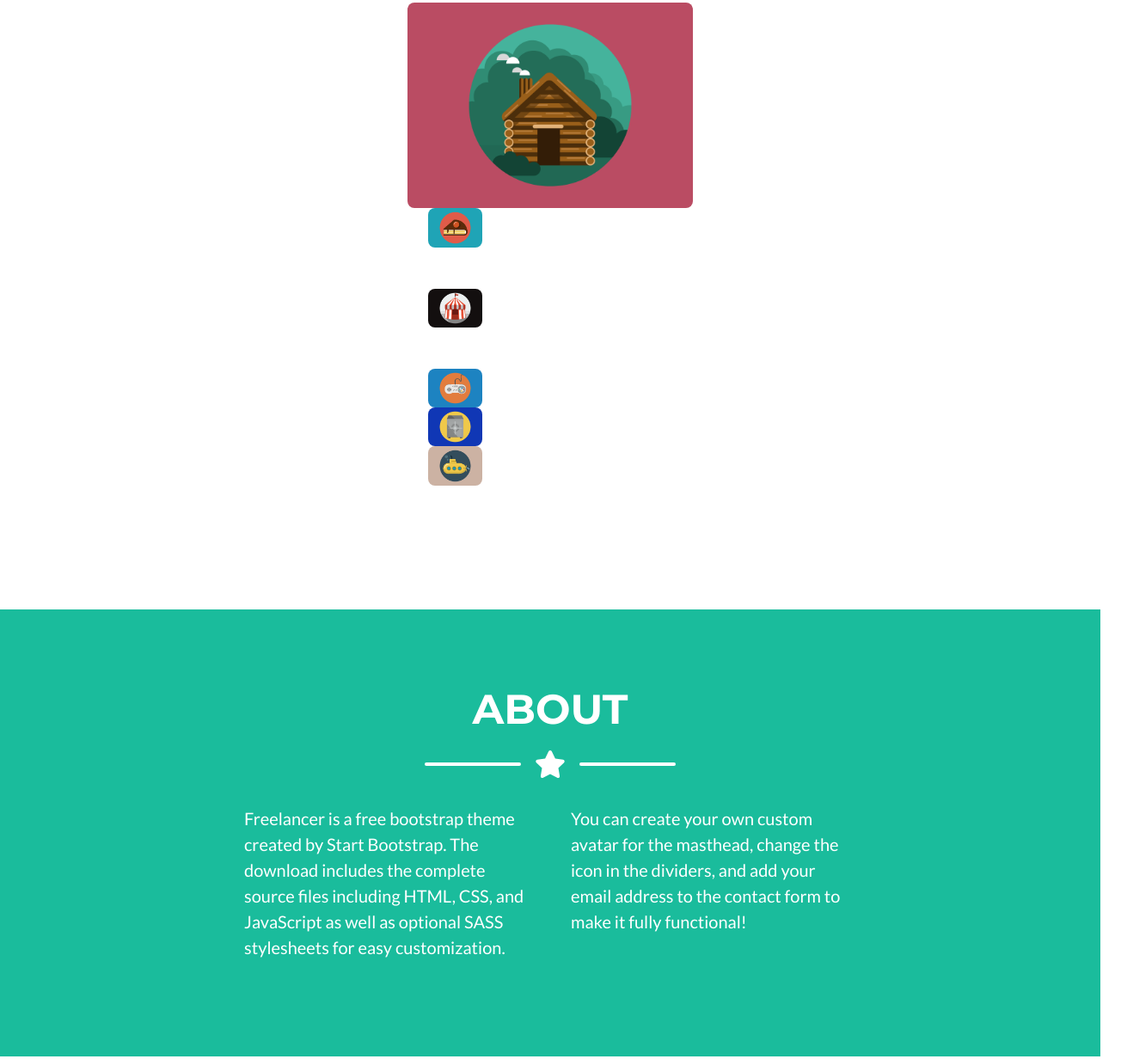
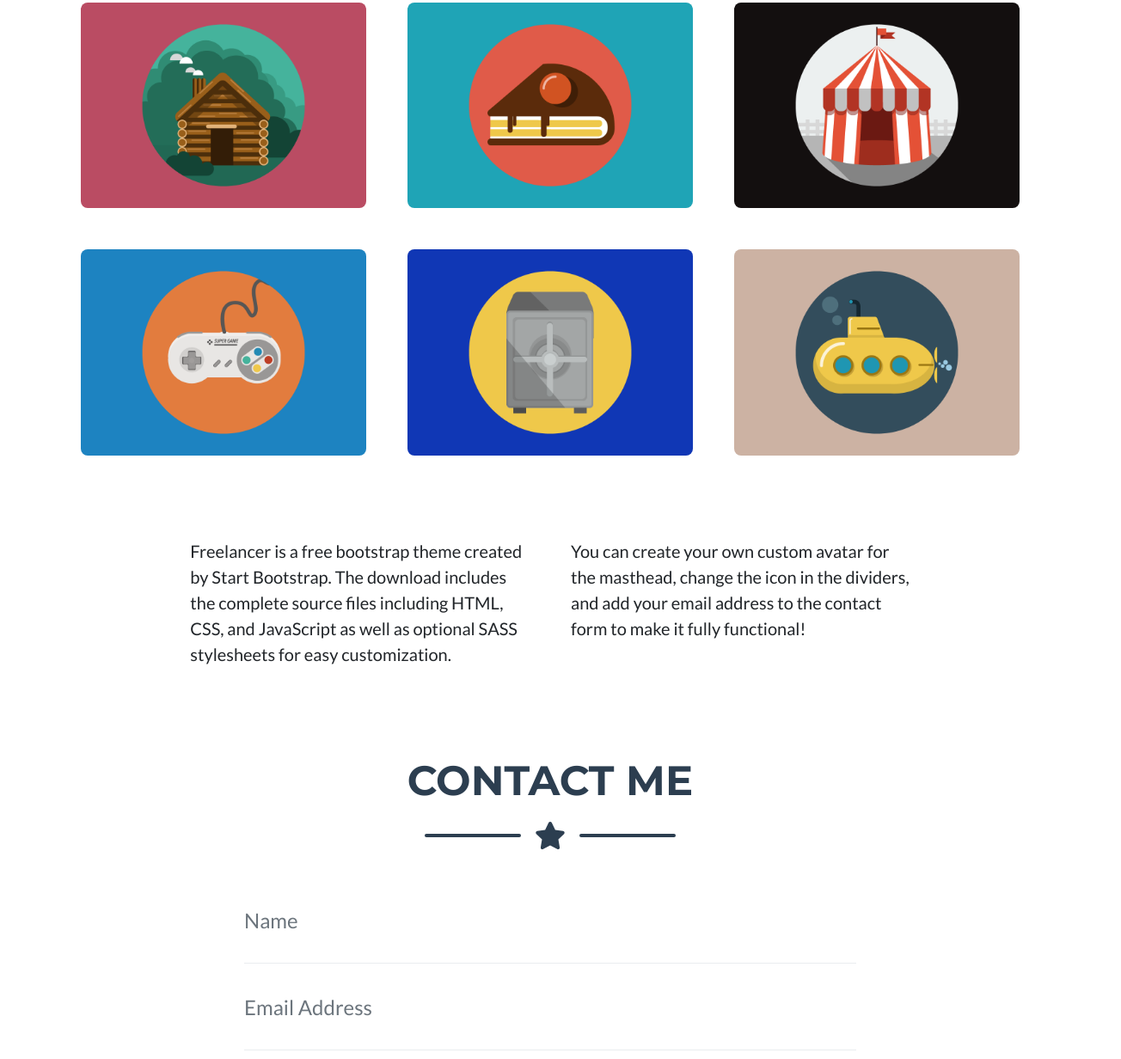
Before and after one commit to camposisis/Digitizing-Latina-Research, a website: page index.html in a window 1280 px wide. Shown: the part 1008-2240 px from the top of the page at 86% size, 1304 px wide, since content can reach past the window. Drawn offline with nearby package versions, Linux system fonts and the light colour scheme.

Commit message:
Update index.html

```diff
--- a/index.html
+++ b/index.html
@@ -51,7 +51,7 @@
                 <p class="masthead-subheading font-weight-light mb-0">US Latinx Scholar- Digital Humanist- US Central American</p>
             </div>
         </header>
-        <!-- Portfolio Section-->
+       <!-- Portfolio Section-->
         <section class="page-section portfolio" id="portfolio">
             <div class="container">
                 <!-- Portfolio Section Heading-->
@@ -70,7 +70,8 @@
                             <div class="portfolio-item-caption d-flex align-items-center justify-content-center h-100 w-100">
                                 <div class="portfolio-item-caption-content text-center text-white"><i class="fas fa-plus fa-3x"></i></div>
                             </div>
-                            <img class="img-fluid" src="dist/assets/img/portfolio/cabin.png" alt=""/ >
+                            <img class="img-fluid" src="assets/img/portfolio/cabin.png" alt="" />
+                        </div>
                     </div>
                     <!-- Portfolio Item 2-->
                     <div class="col-md-6 col-lg-4 mb-5">
@@ -78,7 +79,7 @@
                             <div class="portfolio-item-caption d-flex align-items-center justify-content-center h-100 w-100">
                                 <div class="portfolio-item-caption-content text-center text-white"><i class="fas fa-plus fa-3x"></i></div>
                             </div>
-                            <img class="img-fluid" src="dist/assets/img/portfolio/cake.png" alt="" />
+                            <img class="img-fluid" src="assets/img/portfolio/cake.png" alt="" />
                         </div>
                     </div>
                     <!-- Portfolio Item 3-->
@@ -87,7 +88,7 @@
                             <div class="portfolio-item-caption d-flex align-items-center justify-content-center h-100 w-100">
                                 <div class="portfolio-item-caption-content text-center text-white"><i class="fas fa-plus fa-3x"></i></div>
                             </div>
-                            <img class="img-fluid" src="dist/assets/img/portfolio/circus.png" alt="" />
+                            <img class="img-fluid" src="assets/img/portfolio/circus.png" alt="" />
                         </div>
                     </div>
                     <!-- Portfolio Item 4-->
@@ -96,7 +97,7 @@
                             <div class="portfolio-item-caption d-flex align-items-center justify-content-center h-100 w-100">
                                 <div class="portfolio-item-caption-content text-center text-white"><i class="fas fa-plus fa-3x"></i></div>
                             </div>
-                            <img class="img-fluid" src="dist/assets/img/portfolio/game.png" alt="" />
+                            <img class="img-fluid" src="assets/img/portfolio/game.png" alt="" />
                         </div>
                     </div>
                     <!-- Portfolio Item 5-->
@@ -105,7 +106,7 @@
                             <div class="portfolio-item-caption d-flex align-items-center justify-content-center h-100 w-100">
                                 <div class="portfolio-item-caption-content text-center text-white"><i class="fas fa-plus fa-3x"></i></div>
                             </div>
-                            <img class="img-fluid" src="dist/assets/img/portfolio/safe.png" alt="" />
+                            <img class="img-fluid" src="assets/img/portfolio/safe.png" alt="" />
                         </div>
                     </div>
                     <!-- Portfolio Item 6-->
@@ -114,23 +115,12 @@
                             <div class="portfolio-item-caption d-flex align-items-center justify-content-center h-100 w-100">
                                 <div class="portfolio-item-caption-content text-center text-white"><i class="fas fa-plus fa-3x"></i></div>
                             </div>
-                            <img class="img-fluid" src="dist/assets/img/portfolio/submarine.png" alt="" />
+                            <img class="img-fluid" src="assets/img/portfolio/submarine.png" alt="" />
                         </div>
                     </div>
                 </div>
             </div>
         </section>
-        <!-- About Section-->
-        <section class="page-section bg-primary text-white mb-0" id="about">
-            <div class="container">
-                <!-- About Section Heading-->
-                <h2 class="page-section-heading text-center text-uppercase text-white">About</h2>
-                <!-- Icon Divider-->
-                <div class="divider-custom divider-light">
-                    <div class="divider-custom-line"></div>
-                    <div class="divider-custom-icon"><i class="fas fa-star"></i></div>
-                    <div class="divider-custom-line"></div>
-                </div>
                 <!-- About Section Content-->
                 <div class="row">
                     <div class="col-lg-4 ml-auto"><p class="lead">Freelancer is a free bootstrap theme created by Start Bootstrap. The download includes the complete source files including HTML, CSS, and JavaScript as well as optional SASS stylesheets for easy customization.</p></div>
```
